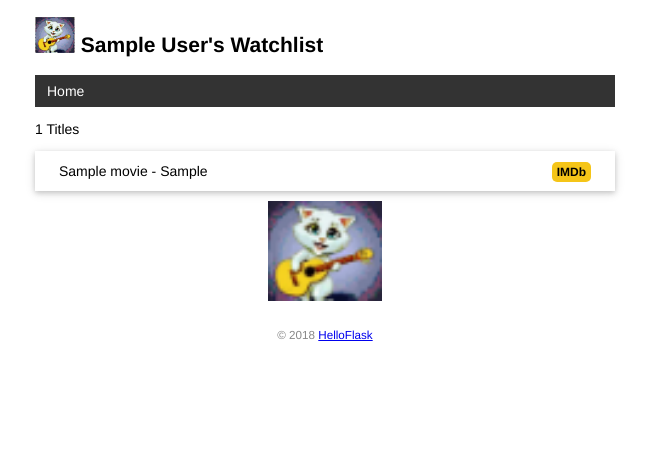
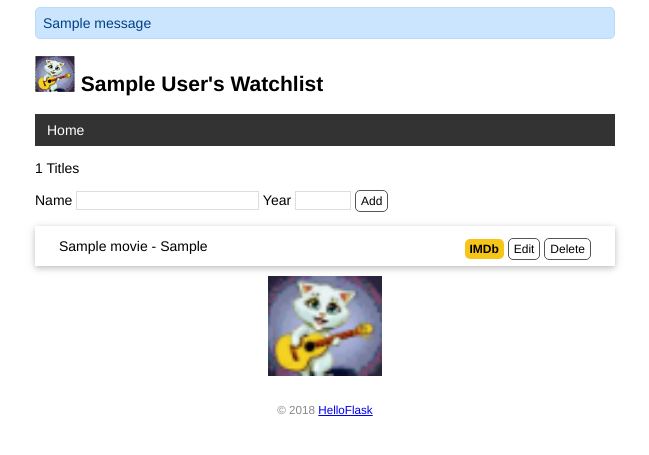
Before and after one commit to Yz3306617009/watchlist, a Flask app: page / in a window 1280 px wide. Shown: the top 455 px of the page, without its empty margins (315-964 px from the left). Run offline with Flask 3, Linux system fonts and the light colour scheme; tables that the repository leaves empty hold one stand-in row (values such as "Sample post"); one stand-in notice (Sample message) is shown.

Commit message:
完成了程序的主要功能：添加、编辑和删除电影条目

```diff
--- a/app.py
+++ b/app.py
@@ -1,4 +1,7 @@
-from flask import Flask,render_template
+from flask import Flask, render_template, request, flash, redirect
+# Flask 会在请求触发后把请求信息放到 request 对象里，你可以从 flask 包导入它....它在请求触发时才会包含数据，所以你只能在视图函数内部调用它。它包含请求相关的所有信息，比如请求的路径（request.path）、请求的方法（request.method）、表单数据（request.form）、查询字符串（request.args）等等
+# flash提示消息发送到模板展示给用户
+# 重定向响应是一类特殊的响应，它会返回一个新的 URL，浏览器在接受到这样的响应后会向这个新 URL 再次发起一个新的请求。Flask 提供了 redirect() 函数来快捷生成这种响应，传入重定向的目标 URL 作为参数，比如 redirect('http://helloflask.com')。
 from markupsafe import escape
 from flask import url_for
 from flask_sqlalchemy import SQLAlchemy  #使用 SQLAlchemy 操作数据库。（ORM，即对象关系映射）
@@ -10,6 +13,9 @@ app = Flask(__name__)
 写入配置的语句一般会放到扩展类实例化语句之前。'''
 app.config['SQLALCHEMY_DATABASE_URI'] = 'sqlite:///' + os.path.join(app.root_path, 'data.db')#写入了一个 SQLALCHEMY_DATABASE_URI 变量来告诉 SQLAlchemy 数据库连接地址
 app.config['SQLALCHEMY_TRACK_MODIFICATIONS'] = False  # 关闭对模型修改的监控
+# flash() 函数在内部会把消息存储到 Flask 提供的 session 对象里。session 用来在请求间存储数据，它会把数据签名后存储到浏览器的 Cookie 中，所以我们需要设置签名所需的密钥：
+# 这个密钥的值在开发时可以随便设置。基于安全的考虑，在部署时应该设置为随机字符，且不应该明文写在代码里， 在部署章节会详细介绍。
+app.config['SECRET_KEY'] = 'dev'  # 等同于 app.secret_key = 'dev'
 db = SQLAlchemy(app)  # 初始化扩展，传入程序实例 app
 
 # 创建数据库模型，，模型类中的属性称之为字段，，模型类中进行各种操作来代替写 SQL 语句
@@ -71,13 +77,59 @@ def page_not_found(e):
 
 @app.route('/index')
 @app.route('/home')
-@app.route('/')#路由的作用就是将这些 URL 与处理这些请求的函数关联起来。  一个视图函数也可以绑定多个 URL，这通过附加多个装饰器实现
+# 两种方法的请求有不同的处理逻辑：对于 GET 请求，返回渲染后的页面；对于 POST 请求，则获取提交的表单数据并保存。为了在函数内加以区分，我们添加一个 if 判断：
+@app.route('/', methods=['GET', 'POST'])#路由的作用就是将这些 URL 与处理这些请求的函数关联起来。  一个视图函数也可以绑定多个 URL，这通过附加多个装饰器实现
 def index():
+    if request.method == 'POST':  # 判断是否是 POST 请求
+        # 获取表单数据
+        title = request.form.get('title')  # 传入表单对应输入字段的 name 值
+        year = request.form.get('year')
+        # 验证数据
+        if not title or not year or len(year) > 4 or len(title) > 60:
+            flash('无效的输入')  # 显示错误提示
+            return redirect(url_for('index'))  # 重定向回主页
+        # 保存表单数据到数据库
+        movie = Movie(title=title, year=year)  # 创建记录
+        db.session.add(movie)  # 添加到数据库会话
+        db.session.commit()  # 提交数据库会话
+        flash('成功创建')  # 显示成功创建的提示
+        return redirect(url_for('index'))  # 重定向回主页
+
     user = User.query.first()  # 读取用户记录，，，有上下文处理函数就不用这句了
     movies = Movie.query.all()  # 读取所有电影记录
     # return '<h1>Hello Totoro!</h1><img src="http://helloflask.com/totoro.gif">'
     return render_template('/index.html', movies=movies)#render_template() 函数可以把模板渲染出来，必须传入的参数为模板文件名（相对于 templates 根目录的文件路径），这里即 'index.html'。为了让模板正确渲染，我们还要把模板内部使用的变量通过关键字参数传入这个函数
 
+
+# 创建一个用于显示编辑页面和处理编辑表单提交请求的视图函数：
+@app.route('/movie/edit/<int:movie_id>', methods=['GET', 'POST'])
+def edit(movie_id):
+    movie = Movie.query.get_or_404(movie_id)
+
+    if request.method == 'POST':  # 处理编辑表单的提交请求
+        title = request.form['title']
+        year = request.form['year']
+
+        if not title or not year or len(year) != 4 or len(title) > 60:
+            flash('Invalid input.')
+            return redirect(url_for('edit', movie_id=movie_id))  # 重定向回对应的编辑页面
+
+        movie.title = title  # 更新标题
+        movie.year = year  # 更新年份
+        db.session.commit()  # 提交数据库会话
+        flash('Item updated.')
+        return redirect(url_for('index'))  # 重定向回主页
+
+    return render_template('edit.html', movie=movie)  # 传入被编辑的电影记录
+
+# 删除表单
+@app.route('/movie/delete/<int:movie_id>', methods=['POST'])  # 限定只接受 POST 请求
+def delete(movie_id):
+    movie = Movie.query.get_or_404(movie_id)  # 获取电影记录
+    db.session.delete(movie)  # 删除对应的记录
+    db.session.commit()  # 提交数据库会话
+    flash('删除成功')
+    return redirect(url_for('index'))  # 重定向回主页
 
 @app.route('/user/<name>')
 def user_page(name):
--- a/static/css/style.css
+++ b/static/css/style.css
@@ -86,3 +86,48 @@ nav li a:hover {
     border-radius: 5px;
     padding: 3px 5px;
 }
+/* 覆盖某些浏览器对 input 元素定义的字体 */
+input[type=submit] {
+    font-family: inherit;
+}
+
+input[type=text] {
+    border: 1px solid #ddd;
+}
+
+input[name=year] {
+    width: 50px;
+}
+
+.btn {
+    font-size: 12px;
+    padding: 3px 5px;
+    text-decoration: none;
+    cursor: pointer;
+    background-color: white;
+    color: black;
+    border: 1px solid #555555;
+    border-radius: 5px;
+}
+
+.btn:hover {
+    text-decoration: none;
+    background-color: black;
+    color: white;
+    border: 1px solid black;
+}
+/*为flash提示消息增加样式*/
+.alert {
+    position: relative;
+    padding: 7px;
+    margin: 7px 0;
+    border: 1px solid transparent;
+    color: #004085;
+    background-color: #cce5ff;
+    border-color: #b8daff;
+    border-radius: 5px;
+}
+/*让表单中的删除按钮和旁边的编辑链接排成一行*/
+.inline-form {
+    display: inline;
+}
--- a/templates/index.html
+++ b/templates/index.html
@@ -2,11 +2,22 @@
 
 {% block content %}   {#默认的块重写行为是覆盖，如果你想向父块里追加内容，可以在子块中使用 super() 声明，即 {{ super() }} #}
 <p>{{ movies|length }} Titles</p>
+{#按下提交按钮，一个携带输入信息的 POST 请求会发往根地址。接着，你会看到一个 405 Method Not Allowed 错误提示。这是因为处理根地址请求的 index 视图默认只接受 GET 请求。#}
+{# 在 HTTP 中，GET 和 POST 是两种最常见的请求方法，其中 GET 请求用来获取资源，而 POST 则用来创建 / 更新资源。我们访问一个链接时会发送 GET 请求，而提交表单通常会发送 POST 请求。#}
+<form method="post">   {#当表单中的提交按钮被按下，浏览器会创建一个新的请求，默认发往当前 URL（在form> 元素使用 action 属性可以自定义目标 URL）#}
+    Name <input type="text" name="title" autocomplete="off" required>
+    Year <input type="text" name="year" autocomplete="off" required>
+    <input class="btn" type="submit" name="submit" value="Add">
+</form>
 <ul class="movie-list">
     {% for movie in movies %}
     <li>{{ movie.title }} - {{ movie.year }}
         <span class="float-right">
             <a class="imdb" href="https://www.imdb.com/find?q={{ movie.title }}" target="_blank" title="Find this movie on IMDb">IMDb</a>
+            <a class="btn" href="{{ url_for('edit', movie_id=movie.id) }}">Edit</a>
+             <form class="inline-form" method="post" action="{{ url_for('delete', movie_id=movie.id) }}">
+                 <input class="btn" type="submit" name="delete" value="Delete" onclick="return confirm('Are you sure?')">
+             </form>
         </span>
     </li>
     {% endfor %}
--- a/templates/基模板.html
+++ b/templates/基模板.html
@@ -17,6 +17,9 @@
     {% endblock %}
 </head>
 <body>
+    {% for message in get_flashed_messages() %}   {#用 get_flashed_messages() 函数获取提示消息并显示#}
+    <div class="alert">{{ message }}</div>
+    {% endfor %}
     <h2>
         <img alt="Avatar" class="avatar" src="{{ url_for('static', filename='images/favicon.ico') }}">
         {{ user.name }}'s Watchlist
```
Also changed, not shown: templates/edit.html (added, +10 -0 lines).
